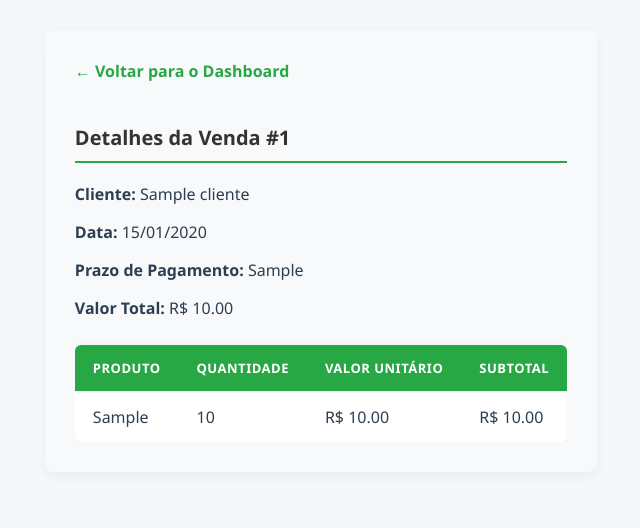
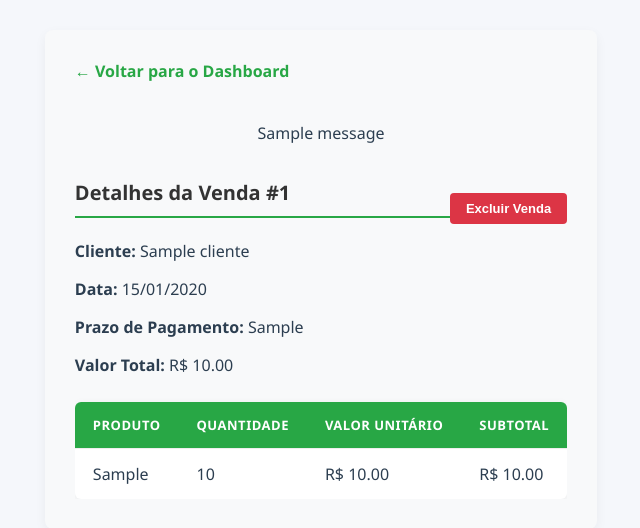
Before and after one commit to Bepenet/Benepet-CRM, a Flask app: page /venda/detalhar/1 in a window 1280 px wide. Shown: the top 528 px of the page, without its empty margins (319-959 px from the left). Run offline with Flask 3, Linux system fonts and the light colour scheme; the visitor is signed in with stand-in values (Sample User, id 1); tables that the repository leaves empty hold one stand-in row (values such as "Sample post"); one stand-in notice (Sample message) is shown; data that the repository does not hold is empty.

Commit message:
Adiciona opcao de excluir venda no historico e nos detalhes

```diff
--- a/app.py
+++ b/app.py
@@ -613,6 +613,23 @@ def detalhar_venda(id):
     itens = venda.itens
     return render_template('detalhe_vendas.html', venda=venda, itens=itens, modo_visualizacao=True)
 
+@app.route('/vendas/<int:id>/excluir', methods=['POST'])
+def excluir_venda(id):
+    if not usuario_esta_logado():
+        return redirect(url_for('login'))
+
+    venda = Venda.query.get(id)
+    if not venda:
+        flash('Venda não encontrada.', 'erro')
+        return redirect(url_for('relatorio_vendas'))
+
+    for item in venda.itens:
+        db.session.delete(item)
+    db.session.delete(venda)
+    db.session.commit()
+    flash(f'Venda #{id} excluída com sucesso!', 'sucesso')
+    return redirect(url_for('relatorio_vendas'))
+
 TIPOS_HISTORICO = ['WhatsApp', 'Telefone', 'E-mail', 'Amostra', 'Visita', 'Negociação', 'Outro']
 
 def prospeccoes_com_acao_vencida():
--- a/templates/detalhe_vendas.html
+++ b/templates/detalhe_vendas.html
@@ -93,6 +93,24 @@
         .btn-ver:hover {
             background: #0056b3;
         }
+        .btn-excluir {
+            background: #dc3545;
+            color: white;
+            padding: 8px 16px;
+            border: none;
+            border-radius: 4px;
+            font-size: 13px;
+            font-weight: bold;
+            cursor: pointer;
+            margin-left: 6px;
+            transition: background 0.2s;
+        }
+        .btn-excluir:hover {
+            background: #a71d2a;
+        }
+        .alert { padding: 15px; border-radius: 4px; margin-bottom: 20px; font-weight: 500; text-align: center; }
+        .alert.sucesso { background-color: #d4edda; color: #155724; border: 1px solid #c3e6cb; }
+        .alert.erro { background-color: #f8d7da; color: #721c24; border: 1px solid #f5c6cb; }
         .nenhuma-venda {
             text-align: center;
             color: #777;
@@ -110,8 +128,19 @@
     <div class="container-relatorio">
         <a href="/dashboard" class="voltar-btn">← Voltar para o Dashboard</a>
 
+        {% with messages = get_flashed_messages(with_categories=true) %}
+            {% for category, message in messages %}
+                <div class="alert {{ category }}">{{ message }}</div>
+            {% endfor %}
+        {% endwith %}
+
         {% if modo_visualizacao %}
             <h2 class="titulo-pagina">Detalhes da Venda #{{ venda.id }}</h2>
+            <div style="text-align: right; margin-top: -45px; margin-bottom: 10px;">
+                <form action="/vendas/{{ venda.id }}/excluir" method="POST" style="display:inline;" onsubmit="return confirm('Excluir a venda #{{ venda.id }}? Essa ação não pode ser desfeita.');">
+                    <button type="submit" class="btn-excluir">Excluir Venda</button>
+                </form>
+            </div>
             <p><strong>Cliente:</strong> {{ venda.cliente.nome_exibicao }}</p>
             <p><strong>Data:</strong> {{ venda.data.strftime('%d/%m/%Y') }}</p>
             <p><strong>Prazo de Pagamento:</strong> {{ venda.prazo_pagamento or '-' }}</p>
@@ -170,7 +199,12 @@
                             {% endif %}
                         </td>
                         <td>R$ {{ "%.2f"|format(venda.valor_total) }}</td>
-                        <td><a href="/venda/detalhar/{{ venda.id }}" class="btn-ver">Visualizar Venda</a></td>
+                        <td>
+                            <a href="/venda/detalhar/{{ venda.id }}" class="btn-ver">Visualizar Venda</a>
+                            <form action="/vendas/{{ venda.id }}/excluir" method="POST" style="display:inline;" onsubmit="return confirm('Excluir a venda #{{ venda.id }}? Essa ação não pode ser desfeita.');">
+                                <button type="submit" class="btn-excluir">Excluir</button>
+                            </form>
+                        </td>
                     </tr>
                     {% else %}
                     <tr>
```
